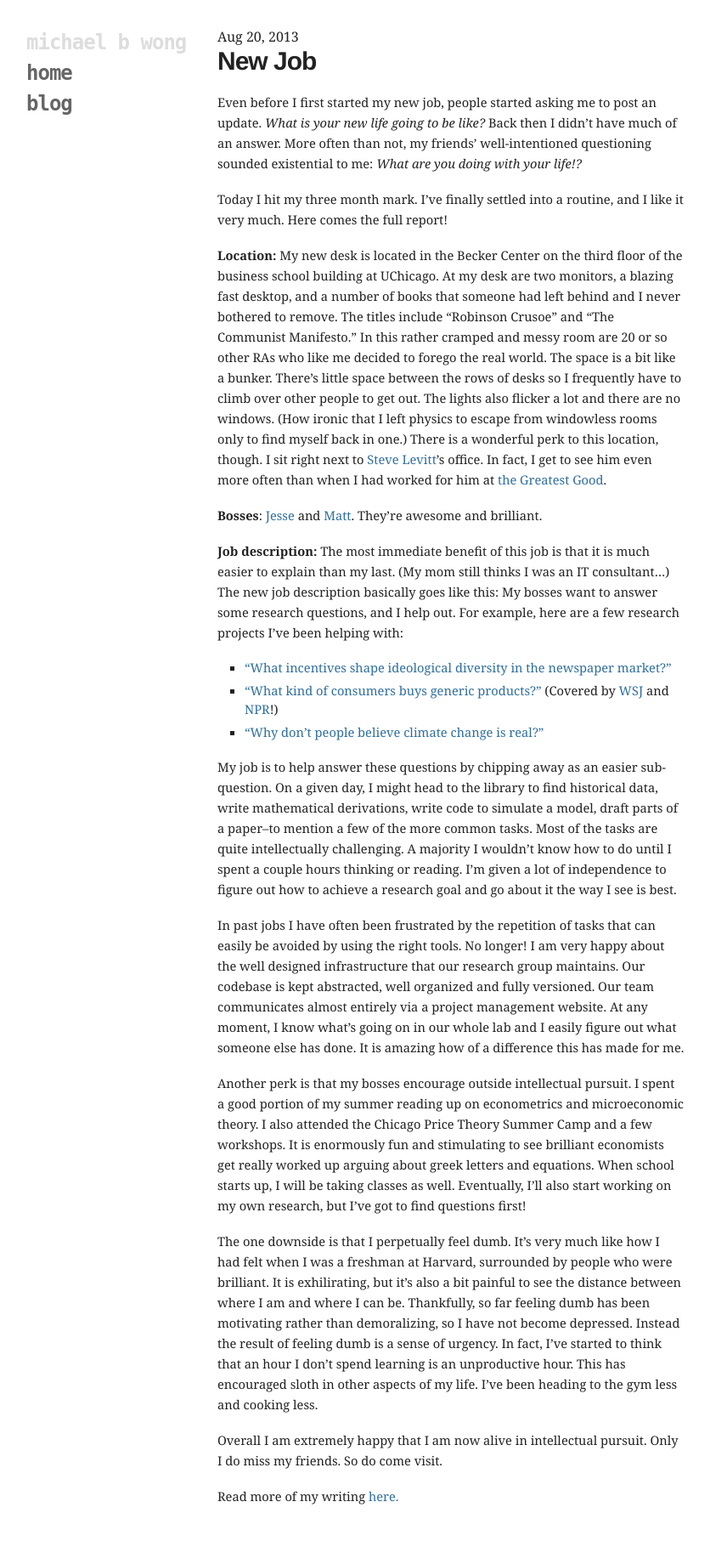
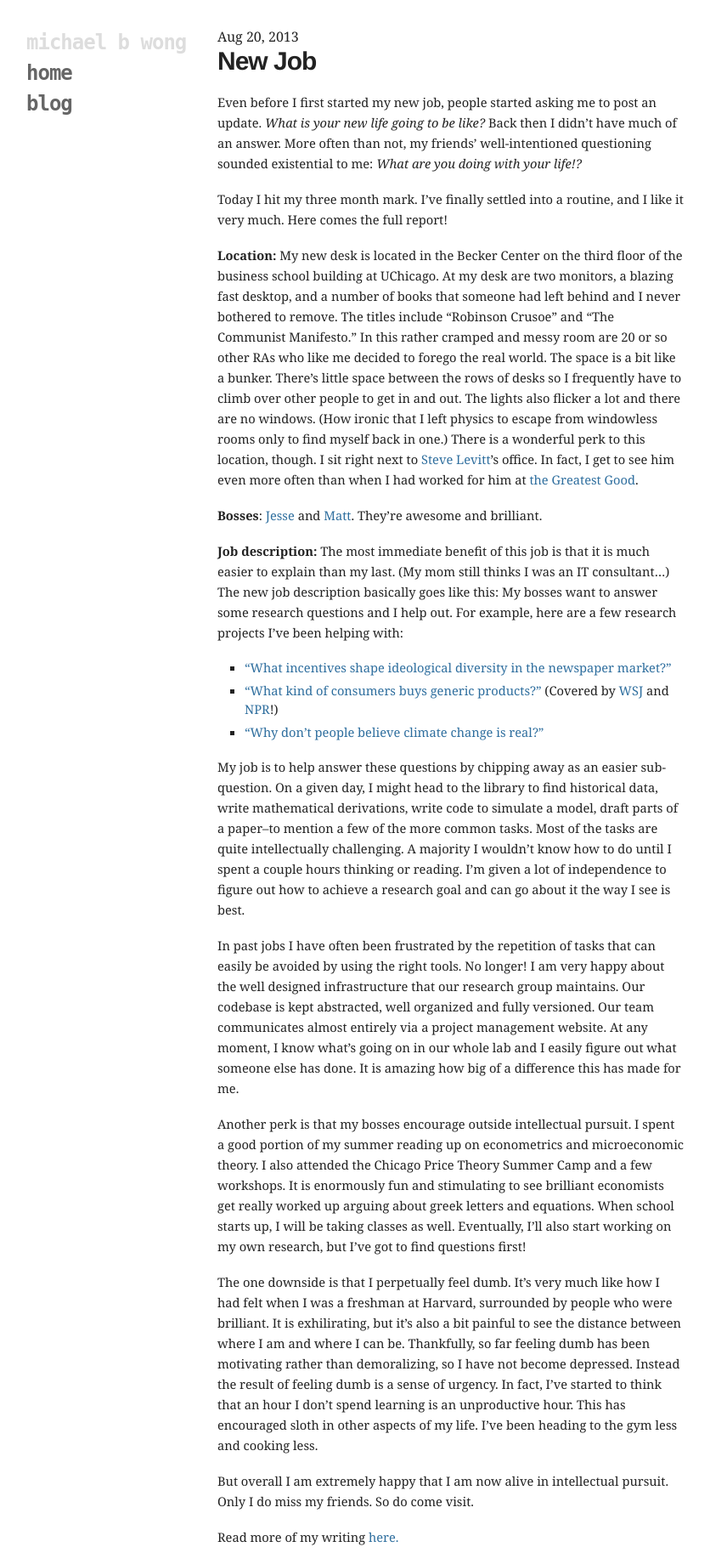
Before and after one commit to mbwong/mbwong.github.com, a Jekyll site: the page built from _posts/2013-08-20-new-job.md, in a window 1280 px wide. Shown: the whole page at 85% size, without its empty margins (94-930 px from the left). Built offline with Jekyll 4.4.1, drawn with Linux system fonts in a browser that asks for light colours; before the commit the page ends 1792 px from its top, so only the background shows below that.

Commit message:
Update 2013-08-20-new-job.md

```diff
--- a/_posts/2013-08-20-new-job.md
+++ b/_posts/2013-08-20-new-job.md
@@ -10,14 +10,14 @@
 
 Today I hit my three month mark. I've finally settled into a routine, and I like it very much. Here comes the full report!
 
-__Location:__ My new desk is located in the Becker Center on the third floor of the business school building at UChicago. At my desk are two monitors, a blazing fast desktop, and a number of books that someone had left behind and I never bothered to remove. The titles include "Robinson Crusoe" and "The Communist Manifesto." In this rather cramped and messy room are 20 or so other RAs who like me decided to forego the real world. The space is a bit like a bunker. There's little space between the rows of desks so I frequently have to climb over other people to get out. The lights also flicker a lot and there are no windows. (How ironic that I left physics to escape from windowless rooms only to find myself back in one.) There is a wonderful perk to this location, though. I sit right next to [Steve Levitt][steve]'s office. In fact, I get to see him even more often than when I had worked for him at [the Greatest Good][tgg].
+__Location:__ My new desk is located in the Becker Center on the third floor of the business school building at UChicago. At my desk are two monitors, a blazing fast desktop, and a number of books that someone had left behind and I never bothered to remove. The titles include "Robinson Crusoe" and "The Communist Manifesto." In this rather cramped and messy room are 20 or so other RAs who like me decided to forego the real world. The space is a bit like a bunker. There's little space between the rows of desks so I frequently have to climb over other people to get in and out. The lights also flicker a lot and there are no windows. (How ironic that I left physics to escape from windowless rooms only to find myself back in one.) There is a wonderful perk to this location, though. I sit right next to [Steve Levitt][steve]'s office. In fact, I get to see him even more often than when I had worked for him at [the Greatest Good][tgg].
 
 [steve]: http://pricetheory.uchicago.edu/levitt/
 [tgg]: http://greatestgood.com/
 
 __Bosses__: [Jesse][jesse] and [Matt][matt]. They're awesome and brilliant.
 
-__Job description:__ The most immediate benefit of this job is that it is much easier to explain than my last. (My mom still thinks I was an IT consultant...) The new job description basically goes like this: My bosses want to answer some research questions, and I help out. For example, here are a few research projects I've been helping with:
+__Job description:__ The most immediate benefit of this job is that it is much easier to explain than my last. (My mom still thinks I was an IT consultant...) The new job description basically goes like this: My bosses want to answer some research questions and I help out. For example, here are a few research projects I've been helping with:
 
 * ["What incentives shape ideological diversity in the newspaper market?"][comp]
 * ["What kind of consumers buys generic products?"][gen] (Covered by [WSJ][wsj] and [NPR][npr]!)
@@ -31,12 +31,12 @@
 [npr]: http://www.npr.org/blogs/money/2013/07/05/198504001/why-doesnt-everybody-buy-cheap-generic-headache-medicine
 [crowd]: http://faculty.chicagobooth.edu/jesse.shapiro/research/crowdout.pdf
 
-My job is to help answer these questions by chipping away as an easier sub-question. On a given day, I might head to the library to find historical data, write mathematical derivations, write code to simulate a model, draft parts of a paper--to mention a few of the more common tasks. Most of the tasks are quite intellectually challenging. A majority I wouldn't know how to do until I spent a couple hours thinking or reading. I'm given a lot of independence to figure out how to achieve a research goal and go about it the way I see is best.
+My job is to help answer these questions by chipping away as an easier sub-question. On a given day, I might head to the library to find historical data, write mathematical derivations, write code to simulate a model, draft parts of a paper--to mention a few of the more common tasks. Most of the tasks are quite intellectually challenging. A majority I wouldn't know how to do until I spent a couple hours thinking or reading. I'm given a lot of independence to figure out how to achieve a research goal and can go about it the way I see is best.
 
-In past jobs I have often been frustrated by the repetition of tasks that can easily be avoided by using the right tools. No longer! I am very happy about the well designed infrastructure that our research group maintains. Our codebase is kept abstracted, well organized and fully versioned. Our team communicates almost entirely via a project management website. At any moment, I know what's going on in our whole lab and I easily figure out what someone else has done. It is amazing how of a difference this has made for me.
+In past jobs I have often been frustrated by the repetition of tasks that can easily be avoided by using the right tools. No longer! I am very happy about the well designed infrastructure that our research group maintains. Our codebase is kept abstracted, well organized and fully versioned. Our team communicates almost entirely via a project management website. At any moment, I know what's going on in our whole lab and I easily figure out what someone else has done. It is amazing how big of a difference this has made for me.
 
 Another perk is that my bosses encourage outside intellectual pursuit. I spent a good portion of my summer reading up on econometrics and microeconomic theory. I also attended the Chicago Price Theory Summer Camp and a few workshops. It is enormously fun and stimulating to see brilliant economists get really worked up arguing about greek letters and equations. When school starts up, I will be taking classes as well. Eventually, I'll also start working on my own research, but I've got to find questions first!
 
 The one downside is that I perpetually feel dumb. It's very much like how I had felt when I was a freshman at Harvard, surrounded by people who were brilliant. It is exhilirating, but it's also a bit painful to see the distance between where I am and where I can be. Thankfully, so far feeling dumb has been motivating rather than demoralizing, so I have not become depressed. Instead the result of feeling dumb is a sense of urgency. In fact, I've started to think that an hour I don't spend learning is an unproductive hour. This has encouraged sloth in other aspects of my life. I've been heading to the gym less and cooking less.
 
-Overall I am extremely happy that I am now alive in intellectual pursuit. Only I do miss my friends. So do come visit.
+But overall I am extremely happy that I am now alive in intellectual pursuit. Only I do miss my friends. So do come visit.
```
